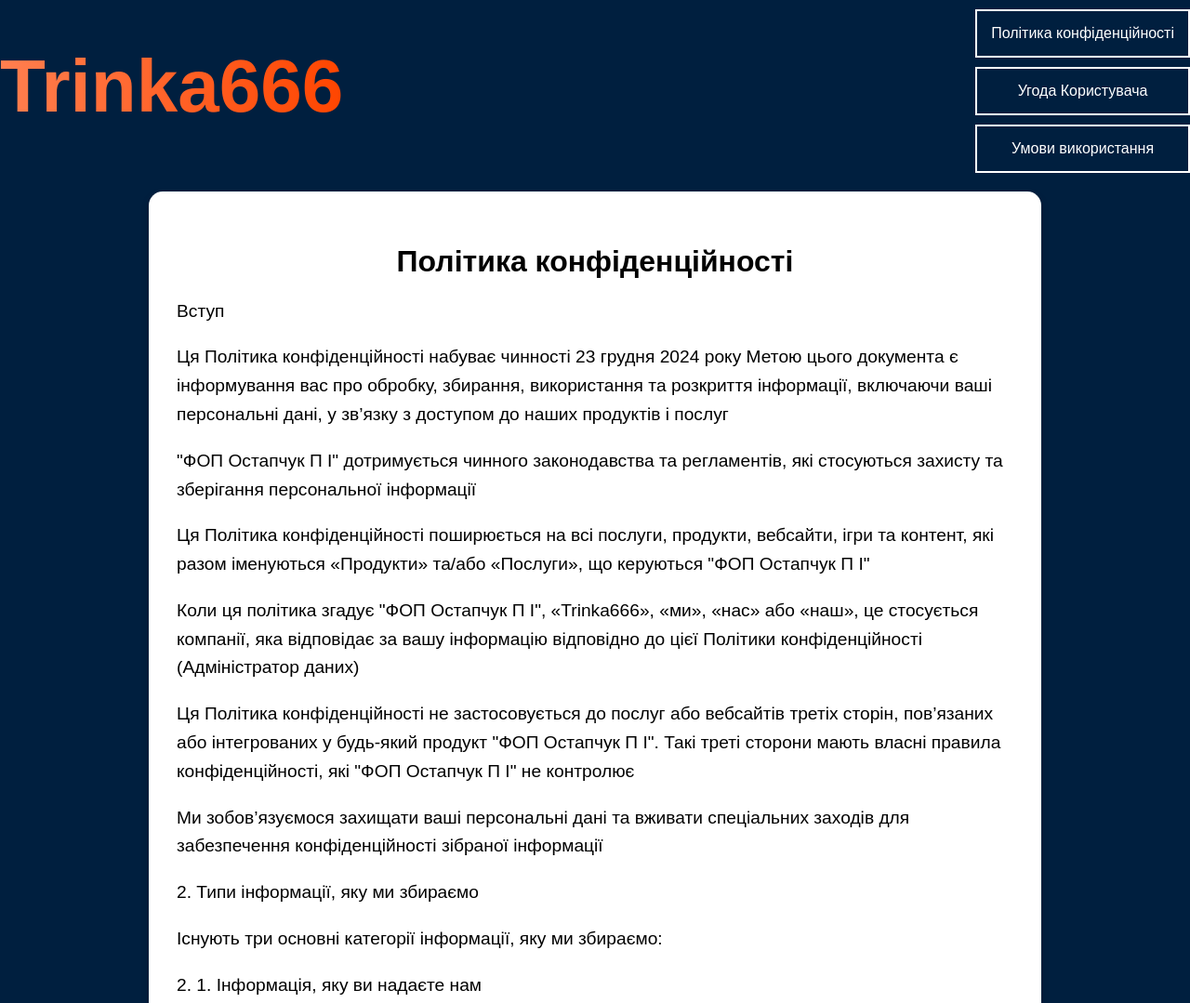
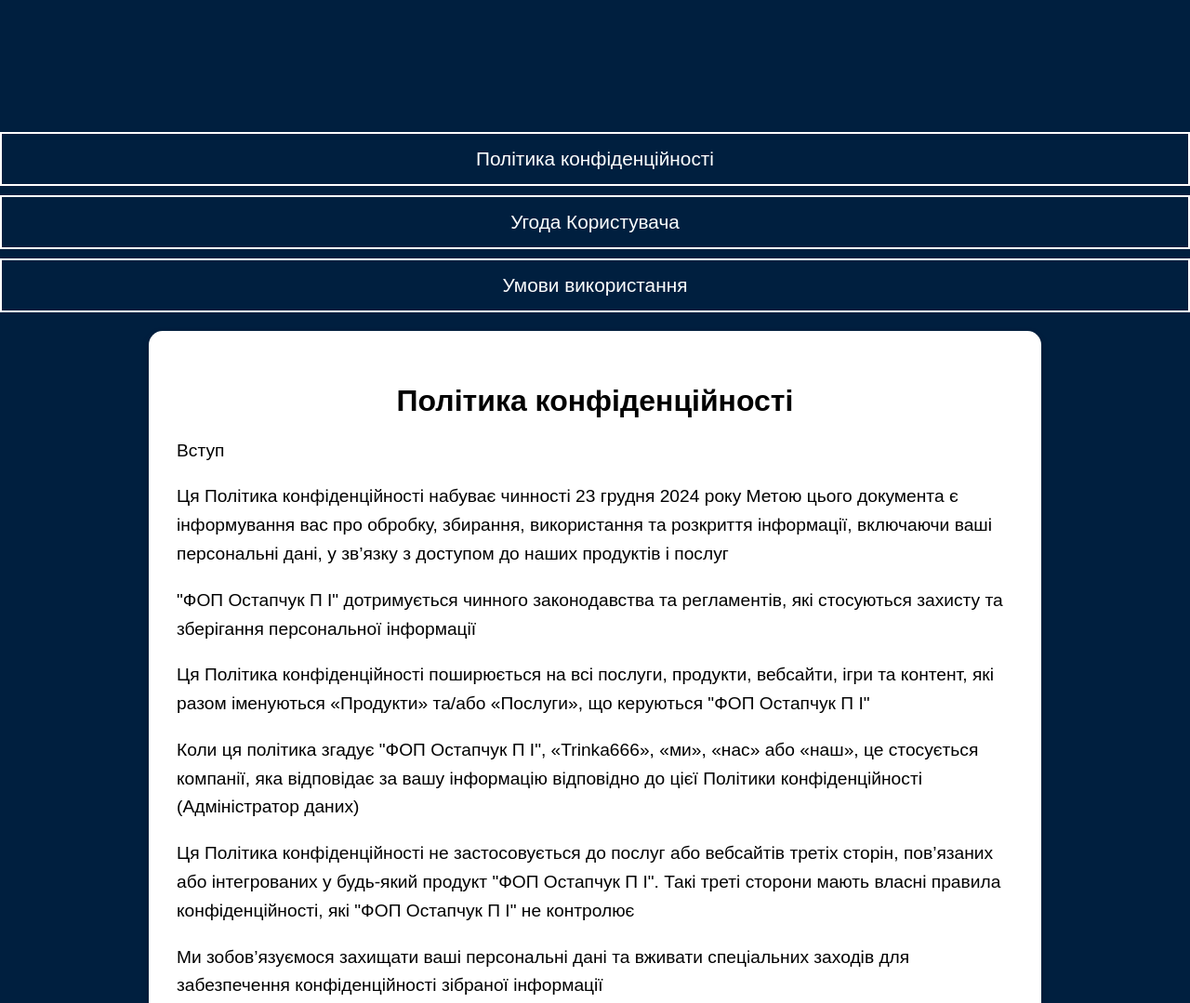
Before and after one commit to ostap4uk55/Trinka666, a plain HTML site: page index.html in a window 1280 px wide. Shown: the top 1079 px of the page at 93% size. Drawn offline with Linux system fonts and the light colour scheme.

Commit message:
edit css

```diff
--- a/styles.css
+++ b/styles.css
@@ -12,7 +12,7 @@ header h1 {
   text-align: center;
   font-size: 3rem; /* Дуже великий шрифт для мобільних */
   margin: 20px 0;
-  background: linear-gradient(90deg, #ff7f50, #ff4500);
+  background: linear-gradient(90deg, #8550ff, #ff0000)
   -webkit-background-clip: text;
   -webkit-text-fill-color: transparent;
   background-clip: text; /* Для підтримки інших браузерів */
@@ -36,20 +36,13 @@ header button {
   padding: 15px;
   text-align: center;
   cursor: pointer;
-  font-size: 1rem;
+  font-size: 1.3rem;
   width: 100%; /* Зробити кнопки на всю ширину */
   box-sizing: border-box; /* Включити рамку в загальну ширину */
 }
 
 header button:hover {
   background-color: #003366; /* Трохи світліший синій */
-}
-header {
-  display: flex;
-  justify-content: space-between;
-  align-items: center;
-  gap: 5px;
-  flex-wrap: wrap;
 }
 
 /* Контентний блок */
```
